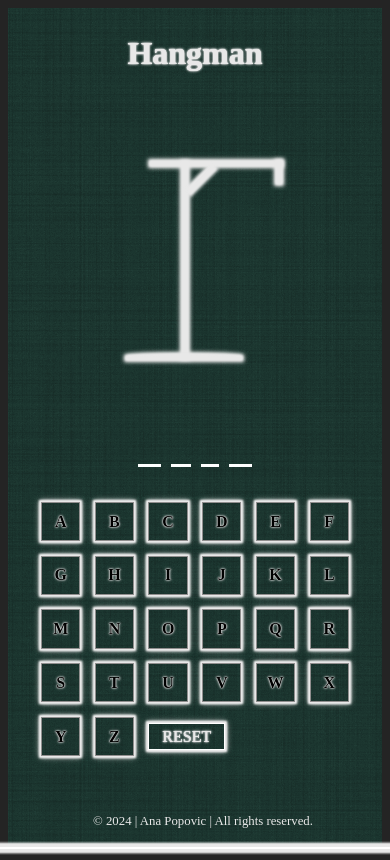
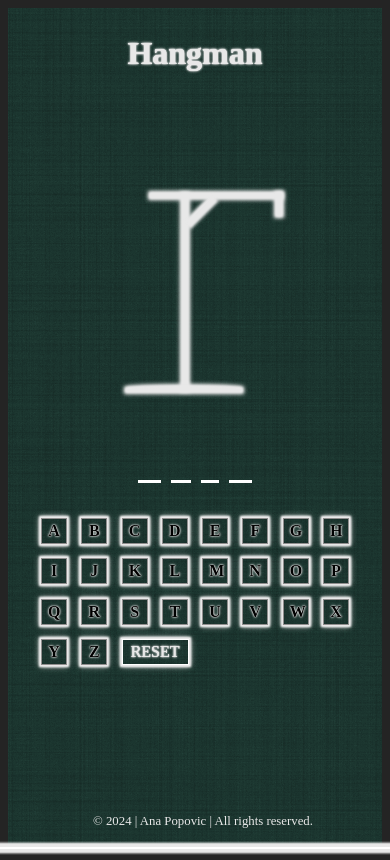
Before and after one commit to franeCode/hangman, a React (Vite) app: page / in a window 390 px wide. Built offline with nearby package versions, Linux system fonts and the light colour scheme; a web font is replaced by a local one.

Commit message:
code cleanup

```diff
--- a/src/App.css
+++ b/src/App.css
@@ -17,7 +17,8 @@ body {
   flex-direction: row;
   align-items: center;
   justify-content: space-around;
-  padding: 4rem 4rem 2rem 6rem;
+  padding: 4rem 5rem 2rem 6rem;
+  overflow: hidden;
 }
 
 .keyboard-container {
@@ -28,6 +29,7 @@ body {
   width: 100%;
   padding-right: 2rem;
   margin-bottom: 2rem;
+  padding-bottom: 2rem;
 }
 
 .drawing-container {
@@ -104,19 +106,23 @@ body {
 
 /* Win / Lose message */
 .message-container {
+  display: flex;
+  justify-content: center;
+  align-items: center;
   position: relative;
   width: 100%;
 }
 
 .message {
   width: 100%;
+  align-self: center;
   position: absolute;
   /* top: 3%; */
   left: 66%;
   font-size: 3rem;
   /* margin-bottom: 1rem; */
   color: #E8E8E8;
-  margin: 0 auto;
+  /* margin: 0 auto; */
   /* transform: rotate(90deg); */
 }
 
@@ -172,39 +178,6 @@ body {
 }
 
 /* Body parts */
-
-/* .head {
-  position: absolute;
-  top: 20%;
-  right: 0;
-  transform: translate(47%, -60%);
-  width: 43px;
-  height: 43px;
-  border: 5px solid transparent;
-  border-radius: 50%;
-  z-index: 0;
-  animation: drawCircle 2s linear forwards;
-  filter: drop-shadow(0.5px 2px 3px #E8E8E8);
-}
-
-@keyframes drawCircle {
-  0% { height: 0; }
-  100% { height: 5rem; }
-} */
-
-
-/* .circle-svg {
-  width: 100%;
-  height: 100%;
-  fill: none;
-  stroke: #c7c4c4;
-  stroke-width: 2;
-  stroke-dasharray: 255;
-  stroke-dashoffset: 255;
-  animation: drawCircle 2s forwards;
-  filter: drop-shadow(0.5px 3px 3px #E8E8E8);
-  -webkit-filter: drop-shadow(0.5px 3px 3px #E8E8E8);
-} */
 
 .circle-svg {
   width: 100%;
@@ -386,6 +359,7 @@ footer {
   bottom: 0;
   width: 100%;
   text-align: center;
+  padding-top: 2rem;
 }
 
 /* Animations */
@@ -463,12 +437,14 @@ footer {
     flex-wrap: wrap;
     padding: 6rem 0 0 0;
     gap: 2rem;
+    overflow: hidden;
   }
 
   .drawing-container {
     display: flex;
     align-items: center;
     justify-content: center;
+    margin-right: 4rem;
     width: 100%;
   }
 
@@ -556,13 +532,6 @@ footer {
 
   /* Animation */
 
-  /* @keyframes drawCircle {
-    to {
-      stroke-dashoffset: 0;
-    }
-  } */
-
-
   @keyframes drawBody {
     0% {
       height: 0;
@@ -629,7 +598,7 @@ footer {
   }
 
   .keyboard {
-    grid-template-columns: repeat(auto-fill, minmax(2.5rem, 1fr));
+    grid-template-columns: repeat(auto-fill, minmax(3rem, 1fr));
     width: 80%;
     padding-top: 2rem;
   }
@@ -684,6 +653,7 @@ footer {
     padding-right: 0rem;
     margin-bottom: 0rem;
     margin-top: 3rem;
+    /* padding-bottom: 2rem; */
   }
 
   /* Drawing */
@@ -833,12 +803,12 @@ footer {
   /* Words */
 
   .words {
-    margin: 1rem 0 0 0;
+    margin: 0 0 0 0;
     font-size: 2em;
   }
 
   .keyboard {
-    grid-template-columns: repeat(auto-fill, minmax(2rem, 1fr));
+    grid-template-columns: repeat(auto-fill, minmax(1.5rem, 1fr));
     width: 90%;
   }
 
@@ -851,7 +821,7 @@ footer {
   }
 
   .reset {
-    padding: 0.2rem 0.8rem;
+    padding: 0.2rem 0.5rem;
     font-size: 1em;
   }
 
--- a/src/components/GameMessages.tsx
+++ b/src/components/GameMessages.tsx
@@ -6,8 +6,8 @@ type GameMessages = {
 export function GameMessages({ isWinner, isLoser }: GameMessages) {
     return (
         <div className="message-container">
-            {isWinner && <p className="message text-chalk-effect">Winner!</p>}
-            {isLoser && <p className="message text-chalk-effect">Looser!</p>}
+            {isWinner ? (<p className="message text-chalk-effect">Winner!</p>) : (<p></p>)}
+            {isLoser ? (<p className="message text-chalk-effect">Looser!</p>) : (<p></p>)}
         </div>
     );
 }
```
